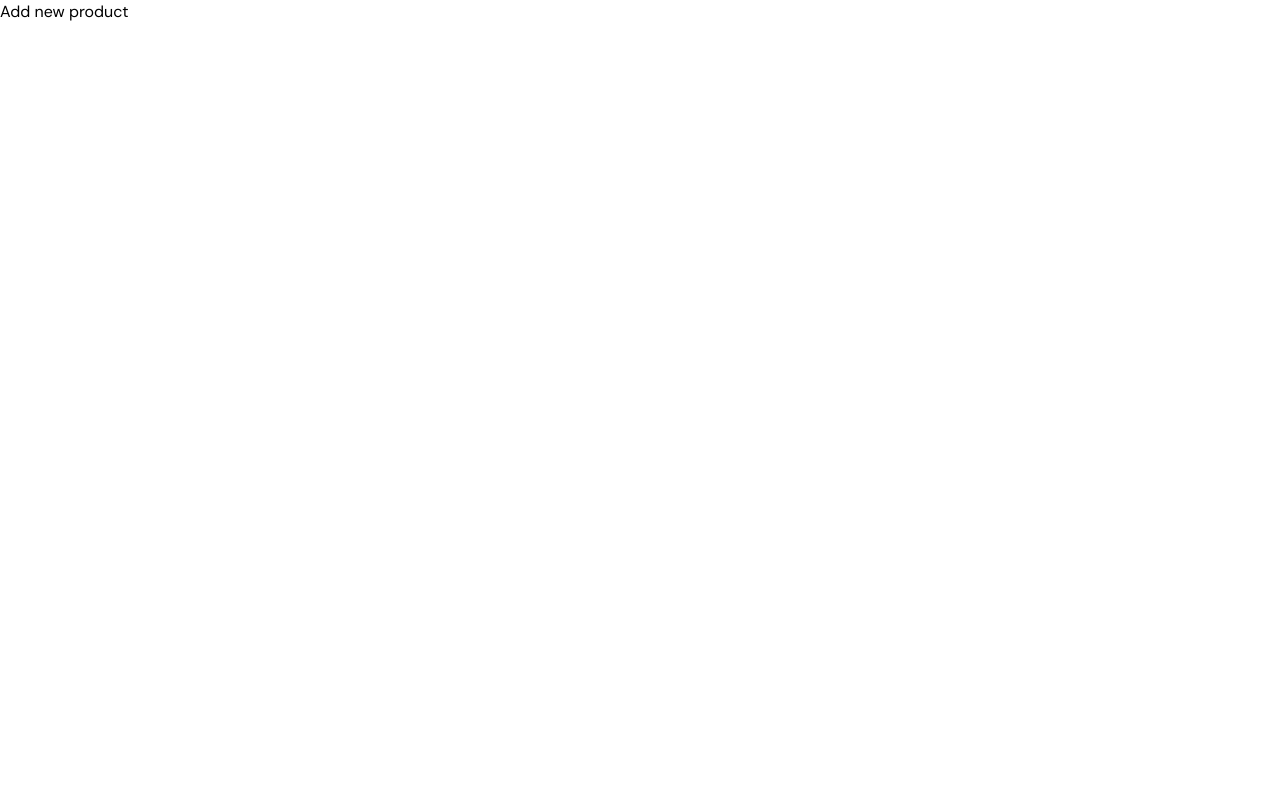
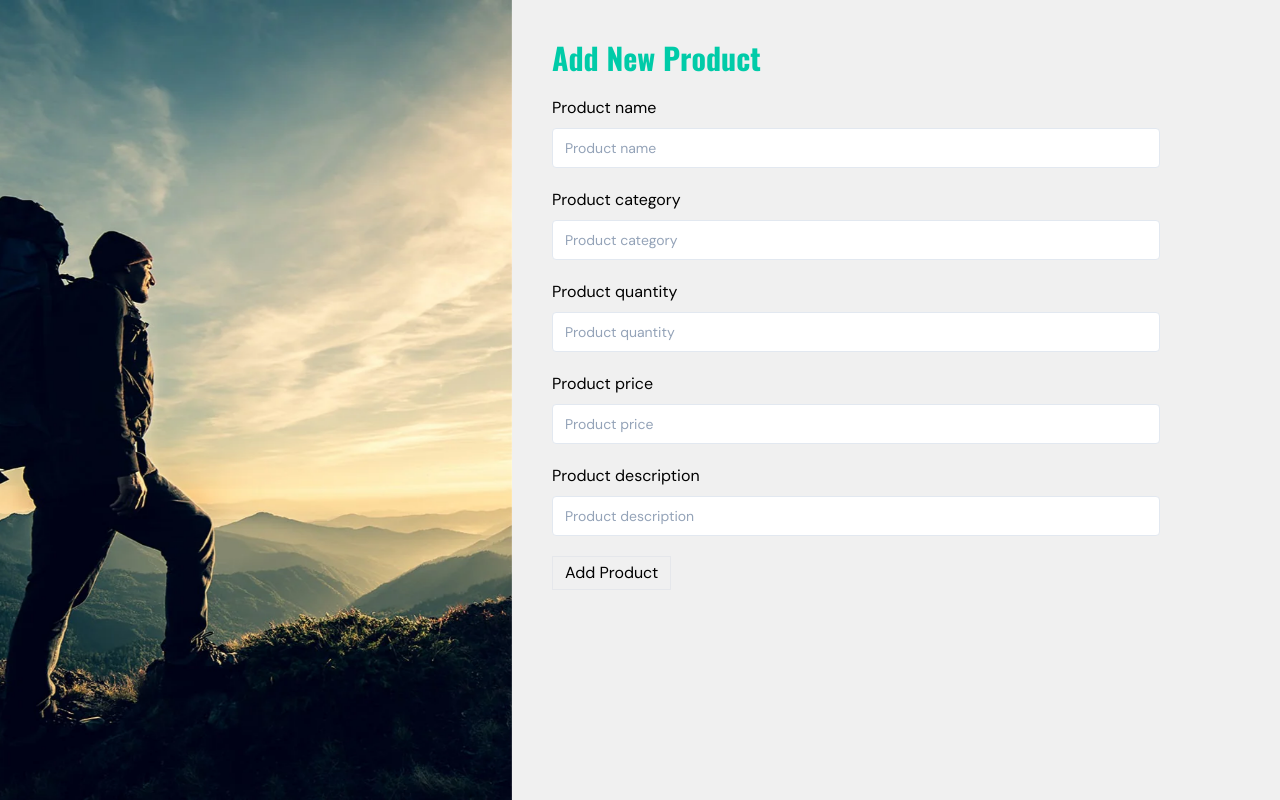
Before and after one commit to nahidul-fahim/camping-corner-client-a4, a React (Vite) app: page /add-product in a window 1280 px wide. Built offline with nearby package versions, Linux system fonts and the light colour scheme.

Commit message:
started add new product

```diff
--- a/src/components/form/RHFormProvider.tsx
+++ b/src/components/form/RHFormProvider.tsx
@@ -4,16 +4,19 @@ import { FieldValues, FormProvider, SubmitHandler, useForm } from "react-hook-fo
 type TFormProps = {
     onSubmit: SubmitHandler<FieldValues>;
     children: ReactNode;
+    className?: string;
 }
 
-const RHFormProvider = ({ onSubmit, children }: TFormProps) => {
+const RHFormProvider = ({ onSubmit, children, className }: TFormProps) => {
 
     const methods = useForm();
 
 
     return (
         <FormProvider {...methods}>
-            <form onSubmit={methods.handleSubmit(onSubmit)}>
+            <form
+                onSubmit={methods.handleSubmit(onSubmit)}
+                className={className}>
                 {children}
             </form>
         </FormProvider>
--- a/src/components/form/RHInput.tsx
+++ b/src/components/form/RHInput.tsx
@@ -6,12 +6,14 @@ type TInputProps = {
     name: string;
     placeholder?: string;
     label?: string;
+    className?: string;
+    minValue?: number;
 }
 
 
-const RHInput = ({ type, name, placeholder, label }: TInputProps) => {
+const RHInput = ({ type, name, placeholder, label, className, minValue }: TInputProps) => {
     return (
-        <div>
+        <div className="space-y-2">
             {label ?
                 <label>{label}</label>
                 :
@@ -24,7 +26,9 @@ const RHInput = ({ type, name, placeholder, label }: TInputProps) => {
                         {...field}
                         type={type}
                         id={name}
+                        min={minValue}
                         placeholder={placeholder}
+                        className={`${className} bg-white`}
                     />
                 }
             />
--- a/src/components/ui/input.tsx
+++ b/src/components/ui/input.tsx
@@ -11,7 +11,7 @@ const Input = React.forwardRef<HTMLInputElement, InputProps>(
       <input
         type={type}
         className={cn(
-          "flex h-9 w-full rounded-md border border-slate-200 bg-transparent px-3 py-1 text-sm shadow-sm transition-colors file:border-0 file:bg-transparent file:text-sm file:font-medium placeholder:text-slate-500 focus-visible:outline-none focus-visible:ring-1 focus-visible:ring-slate-950 disabled:cursor-not-allowed disabled:opacity-50 dark:border-slate-800 dark:placeholder:text-slate-400 dark:focus-visible:ring-slate-300",
+          "flex h-10 w-full rounded border border-slate-200 bg-white px-3 py-1 text-sm transition-colors file:border-0 file:bg-transparent file:text-sm file:font-medium placeholder:text-slate-400 focus-visible:outline-none focus-visible:ring-1 focus-visible:border-accent disabled:cursor-not-allowed disabled:opacity-50",
           className
         )}
         ref={ref}
--- a/src/pages/AddNewProduct.tsx
+++ b/src/pages/AddNewProduct.tsx
@@ -1,11 +1,81 @@
-
+import RHFormProvider from "@/components/form/RHFormProvider";
+import RHInput from "@/components/form/RHInput";
+import { FieldValues } from "react-hook-form";
 
 const AddNewProduct = () => {
+    const onSubmit = (data: FieldValues) => {
+        console.log(data);
+    };
+
     return (
-        <div>
-            <h2>Add new product</h2>
+        <div className="relative flex min-h-[100vh]">
+
+            {/* image */}
+            <div className="fixed top-0 left-0 h-full w-2/5"
+                style={{
+                    backgroundImage: "url('/bg/bgHill.webp')",
+                    backgroundPosition: 'center',
+                    backgroundRepeat: 'no-repeat',
+                    backgroundSize: 'cover'
+                }}>
+            </div>
+
+            {/* form wrapper */}
+            <div className="ml-[40%] container mx-auto p-10 overflow-y-auto bg-offWhite">
+                <h2 className="text-3xl font-primary text-primary font-bold mb-5">Add New Product</h2>
+                <RHFormProvider onSubmit={onSubmit} className="space-y-5">
+                    <div className="space-y-5 pr-20">
+                        {/* product name */}
+                        <RHInput
+                            type="text"
+                            name="name"
+                            placeholder="Product name"
+                            label="Product name"
+                            className="w-full"
+                        />
+                        {/* product category */}
+                        <RHInput
+                            type="text"
+                            name="category"
+                            placeholder="Product category"
+                            label="Product category"
+                            className="w-full"
+                        />
+                        {/* product quantity */}
+                        <RHInput
+                            type="number"
+                            name="quantity"
+                            placeholder="Product quantity"
+                            label="Product quantity"
+                            minValue={0}
+                            className="w-full"
+                        />
+                        {/* product price */}
+                        <RHInput
+                            type="number"
+                            name="price"
+                            placeholder="Product price"
+                            label="Product price"
+                            minValue={0}
+                            className="w-full"
+                        />
+                        {/* product description */}
+                        <RHInput
+                            type="text"
+                            name="description"
+                            placeholder="Product description"
+                            label="Product description"
+                            className="w-full md:col-span-2"
+                        />
+                    </div>
+                    <button type="submit" className="border px-3 py-1 self-start">
+                        Add Product
+                    </button>
+                </RHFormProvider>
+            </div>
 
         </div>
     );
 };
+
 export default AddNewProduct;
--- a/tailwind.config.js
+++ b/tailwind.config.js
@@ -21,7 +21,8 @@ module.exports = {
       colors: {
         primary: "#00CBA8",
         secondary: "#2f4858",
-        accent: "#ABFFEA"
+        accent: "#ABFFEA",
+        offWhite: "#f0f0f0"
       },
       fontFamily: {
         primary: "Oswald, sans-serif",
```
Also changed, not shown: public/bg/bgHill.webp (added).
